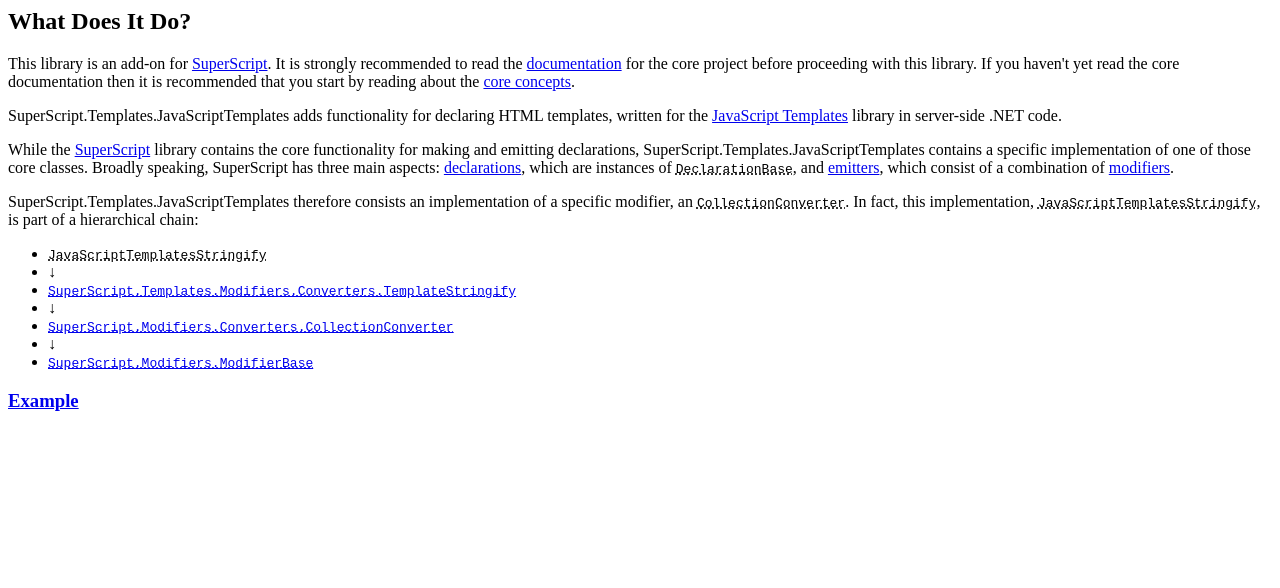
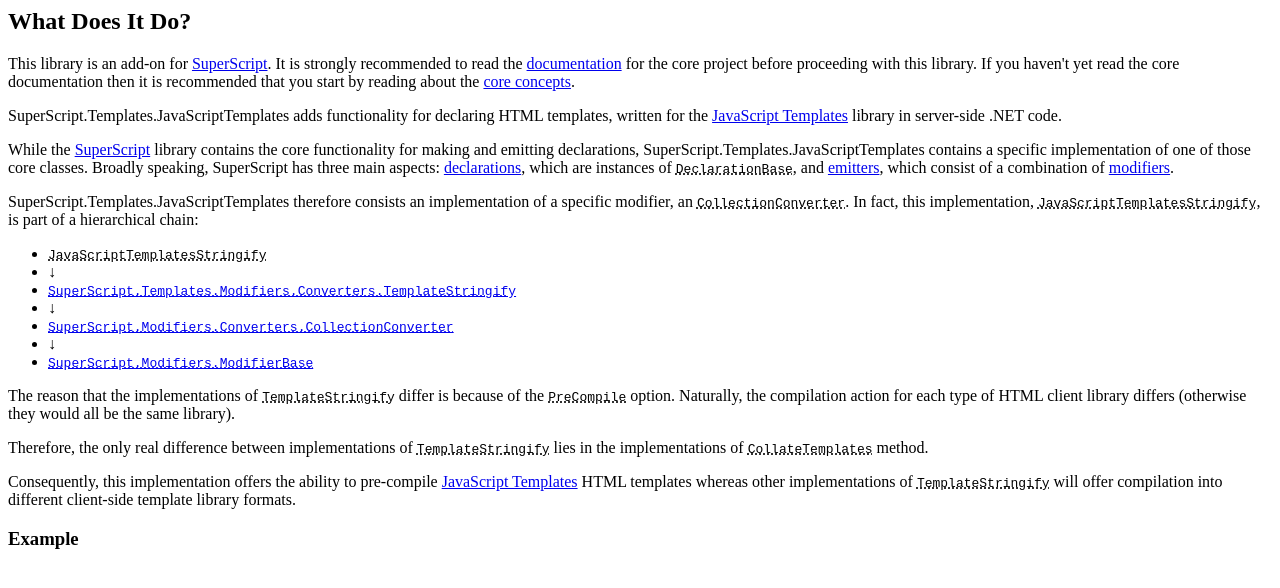
Before and after one commit to Supertext/SuperScript.Templates.JavaScriptTemplates, a plain HTML site: page documentation/index.html in a window 1280 px wide. Drawn offline with Linux system fonts and the light colour scheme.

Commit message:
Update index.html

```diff
--- a/documentation/index.html
+++ b/documentation/index.html
@@ -34,11 +34,24 @@
 	<li>&#8595;</li>
 	<li><a href="http://supertext.github.io/SuperScript.Common/#!/modifiers.collection-converter" target="_blank"><abbr title="SuperScript.Modifiers.Converters.CollectionConverter"><code>SuperScript.Modifiers.Converters.CollectionConverter</code></abbr></a></li>
 	<li>&#8595;</li>
-  <li><a href="https://github.com/Supertext/SuperScript.Common/blob/master/Modifiers/BaseClass/Modifier.cs" target="_blank"><abbr title="SuperScript.Modifiers.ModifierBase"><code>SuperScript.Modifiers.ModifierBase</code></abbr></li>
+	<li><a href="https://github.com/Supertext/SuperScript.Common/blob/master/Modifiers/BaseClass/Modifier.cs" target="_blank"><abbr title="SuperScript.Modifiers.ModifierBase"><code>SuperScript.Modifiers.ModifierBase</code></abbr></a></li>
 </ul>
 
 <p>
+	The reason that the implementations of <abbr title="SuperScript.Templates.Modifiers.Converters.TemplateStringify"><code>TemplateStringify</code></abbr>
+	differ is because of the <abbr title="SuperScript.Templates.Modifiers.Converters.TemplateStringify.PreCompile"><code>PreCompile</code></abbr> option.
+	Naturally, the compilation action for each type of HTML client library differs (otherwise they would all be the same library).
+</p>
 
+<p>
+	Therefore, the only real difference between implementations of <abbr title="SuperScript.Templates.Modifiers.Converters.TemplateStringify"><code>TemplateStringify</code></abbr>
+	lies in the implementations of <abbr title="SuperScript.Templates.Modifiers.Converters.TemplateStringify.CollateTemplates"><code>CollateTemplates</code></abbr> method.
+</p>
+
+<p>
+	Consequently, this implementation offers the ability to pre-compile <a href="https://github.com/blueimp/JavaScript-Templates" target="_blank">JavaScript Templates</a> HTML templates
+	whereas other implementations of <abbr title="SuperScript.Templates.Modifiers.Converters.TemplateStringify"><code>TemplateStringify</code></abbr> will
+	offer compilation into different client-side template library formats.
 </p>
 
 <h3>Example</h3>
```
Lines whose indentation alone changed are shown as unchanged.
